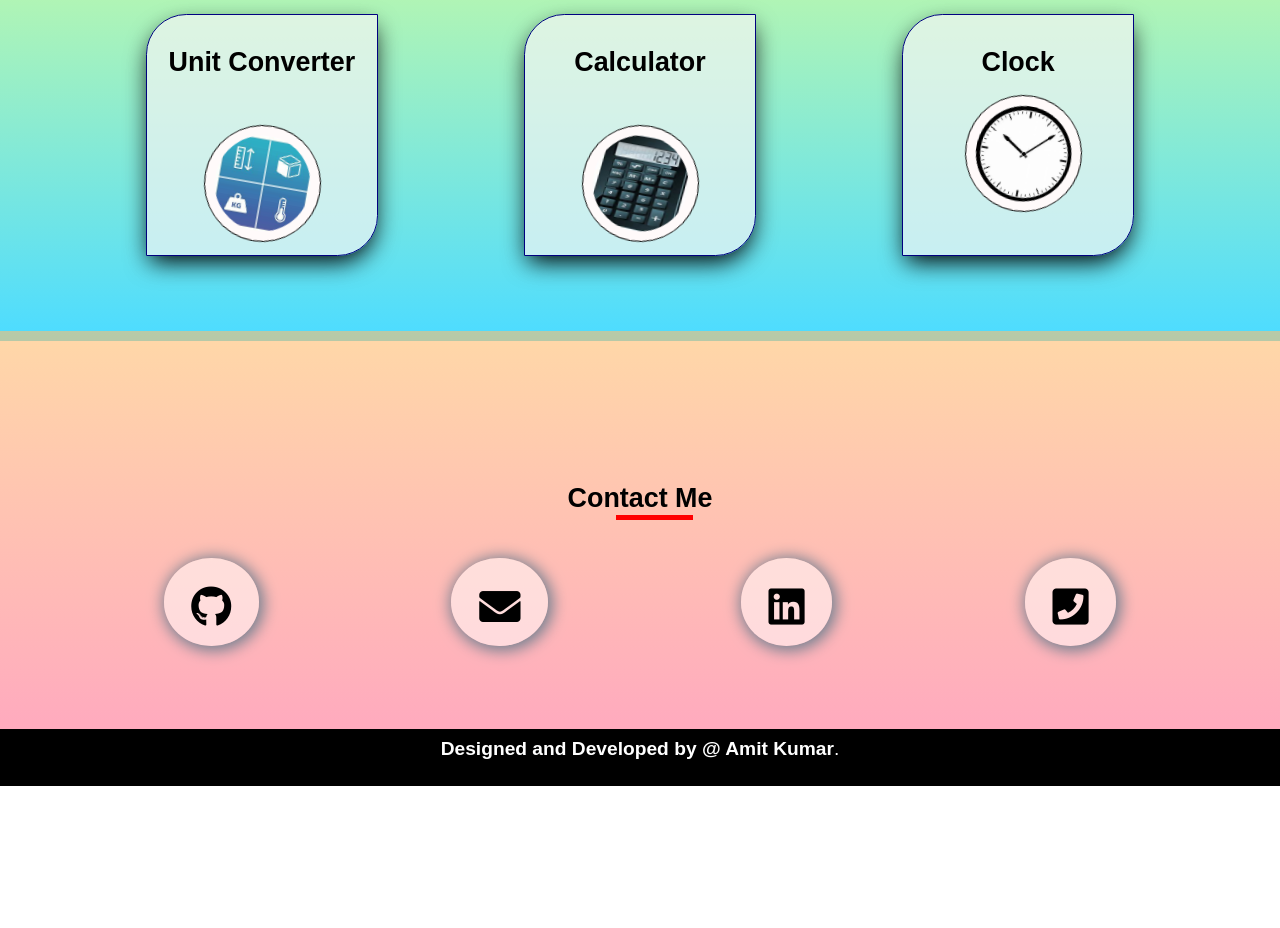
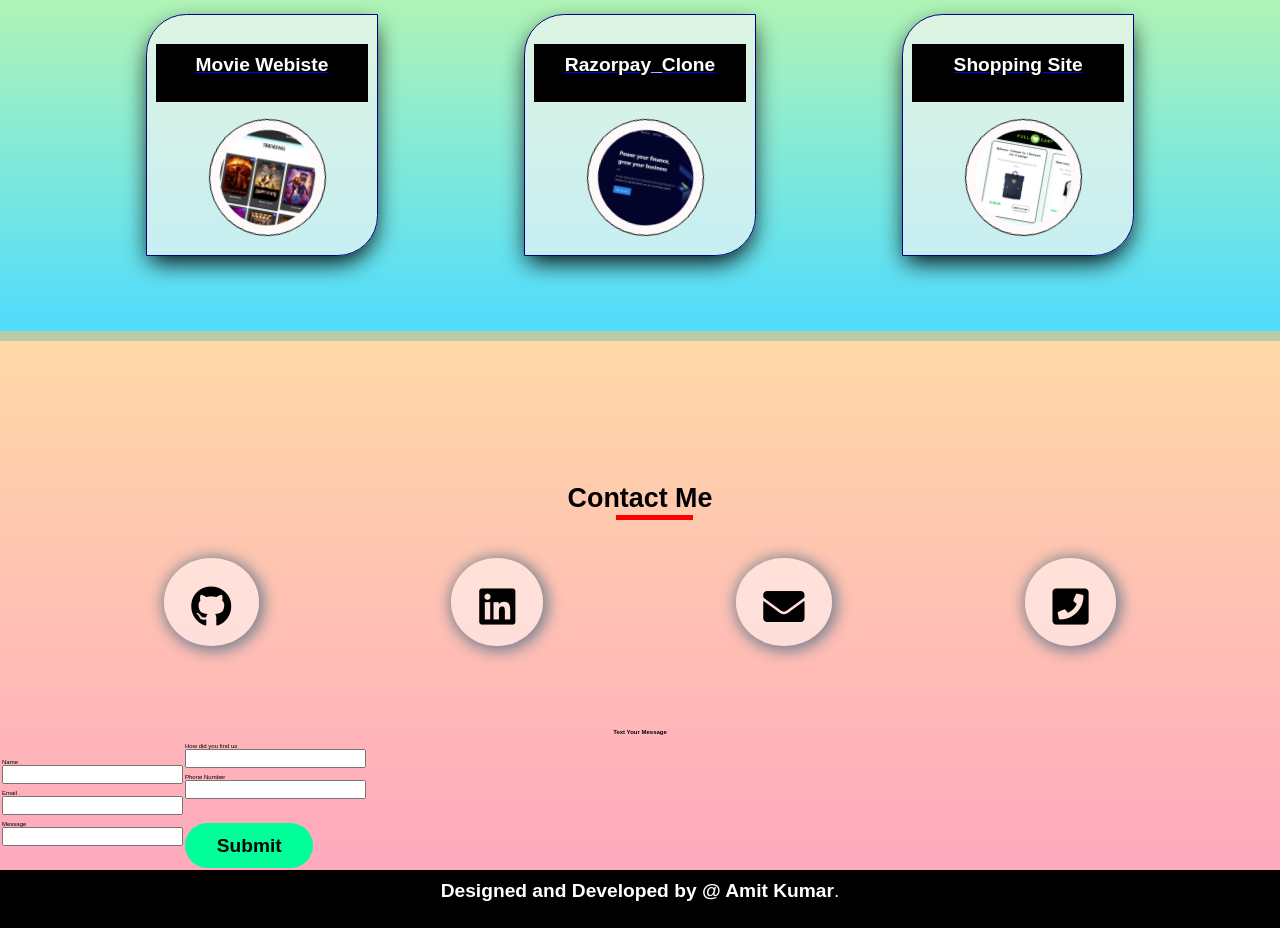
Before and after one commit to Amitkumar270802/portfolio_new, a plain HTML site: page index.html in a window 1280 px wide. Shown: the part 1488-2416 px from the top of the page. Before the commit the page ends 2274 px from the top, so only its background shows below. Drawn offline with Linux system fonts and the light colour scheme; a script that the page names is missing.

Commit message:
Update index.html

```diff
--- a/index.html
+++ b/index.html
@@ -26,10 +26,6 @@
         </div>
     </div>
 
-
-
-
-
     <!-- about -->
     <section class="About" id="About">
         <h1>About Me</h1>
@@ -39,7 +35,7 @@
                     <div class="text-1">Hello</div>
                     <div class="text-2">I'm <strong>Amit Kumar</strong> </div>
                     <div class="text-3">Web Developer</div>
-                <a href="https://drive.google.com/file/d/1VeYZ0LevkpHGslOaam6jJI6zNWr0WMpf/view?usp=sharing" target="_blank"><div class="btn">View Resume</div></a>
+                <a href="https://drive.google.com/file/d/1-8WM3xJQeJaFhnE4C_v2rFCtSUdExI8Y/view?usp=sharing" target="_blank"><div class="btn">View Resume</div></a>
                     <div class="effect effect-1">
                         <div></div>
                         <div></div>
@@ -85,33 +81,32 @@
         <h1> My Skills</h1>
         <div class="box2">
             <div class="con-1">
+                <a target="_blank" href="https://www.w3schools.com/html/">
                     <div class="ico"><img src="html1.png"></div>
-                <!-- <div class="topic">HTML</div> -->
+                </a>
             </div>
             <div class="con-2">
+                <a target="_blank" href="https://www.w3schools.com/Css/">
                     <div class="ico"><img src="css3.png"></div>
-                <!-- <div class="topic">CSS</div> -->
+                </a>
             </div>
             <div class="con-3">
+                <a target="_blank" href="https://www.w3schools.com/js/DEFAULT.asp">
                     <div class="ico"><img src="js1.png"></div>
-                <!-- <div class="topic">JAVASCRIPT</div> -->
+                </a>
             </div>
-            <div class="effect effect-2"></div>
         </div>
         <div class="box2">
             <div class="con-1">
-                <div class="ico"><img src="c lang.jpg"></div>
-                <!-- <div class="topic">C Language</div> -->
+                <a target="_blank" href="https://react.dev/learn">
+                    <div class="ico"><img src="react.png"></div>
+                </a>
             </div>
             <div class="con-2">
+                <a target="_blank" href="https://cplusplus.com/doc/tutorial/">
                     <div class="ico"><img src="c++.png"></div>
-                <!-- <div class="topic">C++</div> -->
+                </a>
             </div>
-            <!-- <div class="con-3">
-                    <div class="ico"><img src="js1.png"></div>
-                    <div class="topic">JAVASCRIPT</div>
-                </div> -->
-            <div class="effect effect-2"></div>
         </div>
     </section>
 
@@ -120,74 +115,82 @@
         <h1> My Projects</h1>
         <div class="box4">
             <div class="con-a">
+                <a href="https://movie-app-amitkumar270802.vercel.app/" target="_blank">
                     <div class="topic">
-                    <a href="https://amitkumar270802.github.io/unit-convertor.github.io/">Unit Converter</a>
+                        <p>Movie Webiste</p>
+                        <div class="icon"><img src="11zon_cropped (3).png"></div>
                     </div>
-                <div class="icon"><img src="unit converter.jfif"></div>
+                </a>
             </div>
             <div class="con-b">
+                <a href="https://rozarpay-clone-taupe.vercel.app/" target="_blank" >
                     <div class="topic">
-                    <a href="https://amitkumar270802.github.io/calculator.github.io/">Calculator</a>
+                    <p>Razorpay_Clone</p>
+                    <div class="icon"><img src="11zon_cropped (1).png"></div>
                 </div>
-                <div class="icon"><img src="calculator.jfif"></div>
+                </a>
             </div>
             <div class="con-c">
+                <a href="https://shopping-site-lvvsrx9u9-amitkumar270802.vercel.app/" target="_blank">
                     <div class="topic">
-                    <a href="https://amitkumar270802.github.io/clock.github.io/">Clock</a>
-                    <div class="icon"><img src="clock.jfif"></div>
+                        <p>Shopping Site</p>
+                        <div class="icon"><img src="11zon_cropped (2).png"></div>
                     </div>
+                </a>
             </div>
             <div class="effect effect-2"></div>
         </div>
-        <!-- <div class="box4">
-            <div class="con-a">
-            <div class="icon"><img src="html1.png"></div>
-            <div class="topic">Intern Project</div>
-            <a href=""></a>
-            </div>
-            <div class="con-b">
-                <div class="icon"><img src="css3.png"></div>
-                <div class="topic">CSS</div>
-                <a href=""></a>
-            </div>
-            <div class="con-c">
-                <div class="icon"><img src="js1.png"></div>
-                <div class="topic">JAVASCRIPT</div>
-                <a href=""></a>
-            </div>
-            <div class="effect effect-2"></div>
-        </div> -->
     </section>
 
 
     <!-- contact -->
-
     <section class="Contact" id="Contact">
         <div class="content">
             <h1>Contact Me</h1>
             <div class="box3">
-                <div class="boxa" id="p">
+                <div class="boxa" id="p" style="position: relative;">
                     <a href="https://github.com/Amitkumar270802"> <i class="fa-3x fab fa-github "></i></a>
-                </div>
-                <div class="boxb" id="q">
-                    <i class="fa-3x fas fa-envelope"></i>
-                    <h3>Amitkumar270802@gmail.com</h3>
                 </div>
                 <div class="boxa" id="r">
                     <a href="https://www.linkedin.com/in/amit-kumar-bb8922200/"> <i
                             class="fa-3x fab fa-linkedin"></i></a>
                 </div>
+                <div class="boxb" id="q">
+                    <a href="mailto:amitkumar270802@gmail.com">
+                        <i class="fa-3x fas fa-envelope"></i>
+                    </a>
+                </div>
                 <div class="boxb" id="s">
+                    <a href="tel:9693379300">
                         <i class="fa-3x fas fa-phone-square"></i>
-                    <h3>+91-9693379300</h3>
+                        <h3 style="color: black;">+91-9693379300</h3>
+                    </a>
                 </div>
             </div>
         </div>
+        <div class="boxa">
+            <h2 style="color: rgb(6, 6, 6); ;text-align: center;">Text Your Message</h2><br>
+            <table>
+                <tr>
+                    <td>
+                        <label for="">Name</label><br>
+                        <input type="text"><br><br>
+                        <label for="">Email</label><br>
+                        <input type="text"><br><br>
+                        <label for="">Message</label><br>
+                        <input type="text"><br><br>
+                    </td>
+                    <td>
+                        <label for="">How did you find us</label><br>
+                        <input type="text"><br><br>
+                        <label for="">Phone Number</label><br>
+                        <input type="text"><br><br>
+                        <div class="btn">Submit</div>
+                    </td>
+                </tr>
+            </table>
+            </div>
     </section>
-
-
-
-
 
     <!-- footer -->
     <footer>
```
Lines whose indentation alone changed are shown as unchanged.
